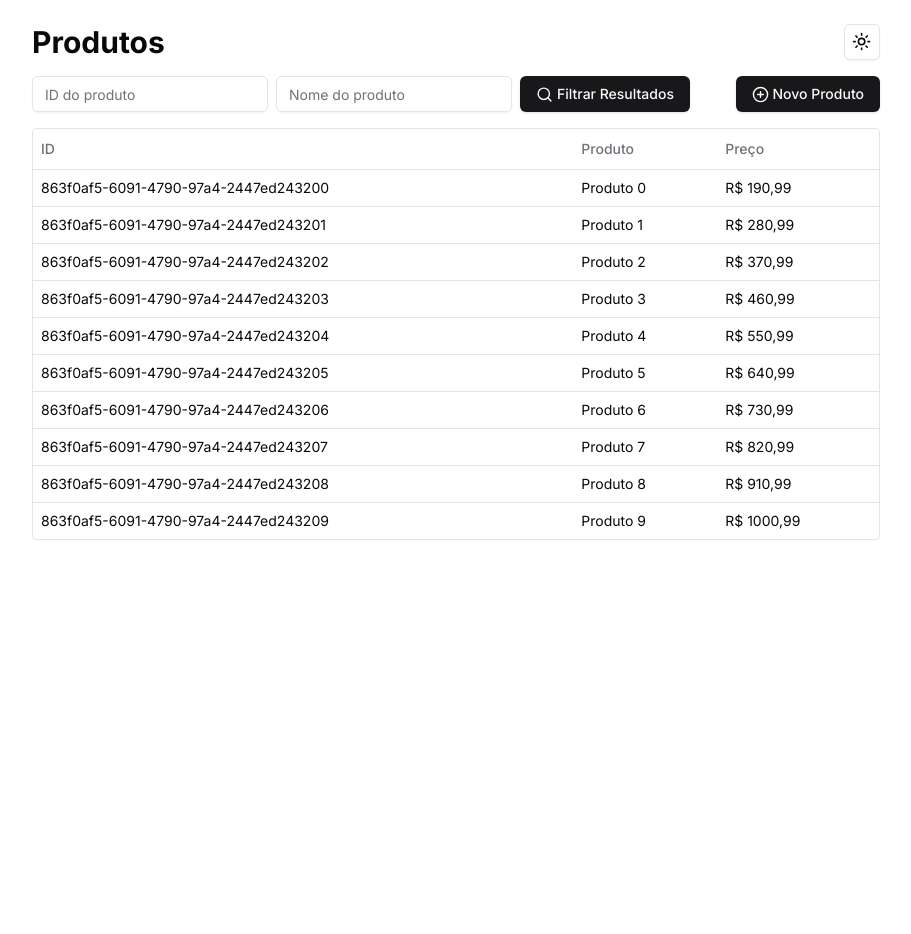
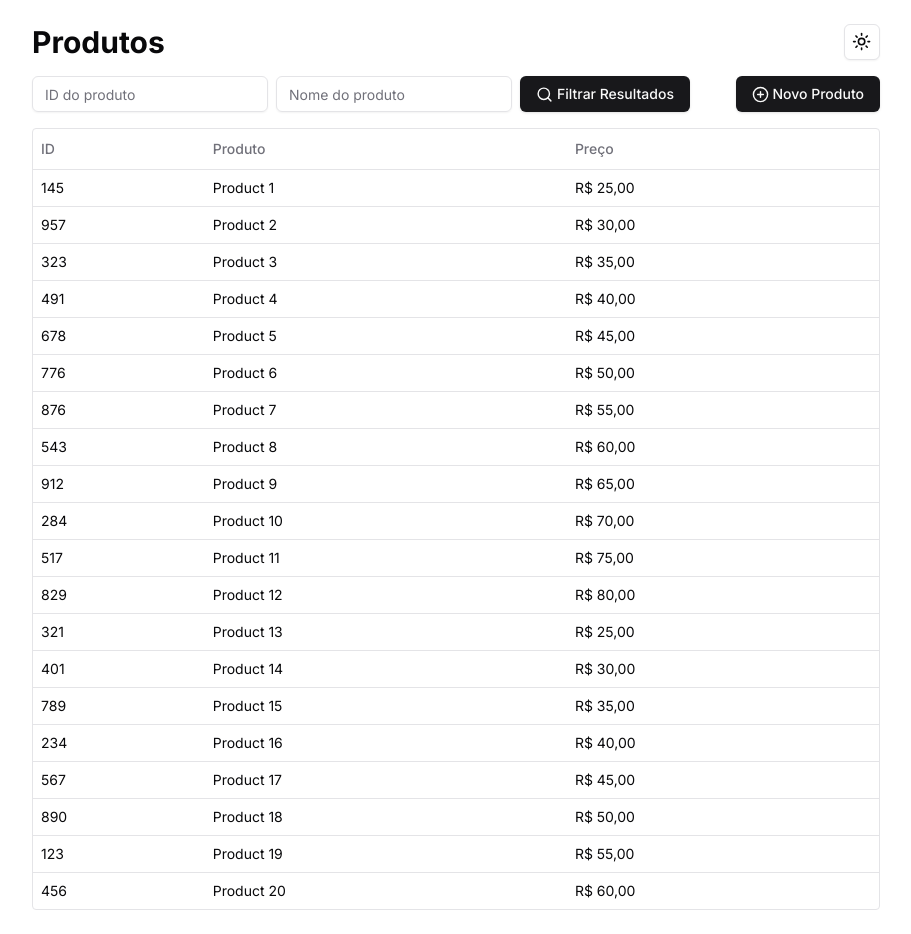
Before and after one commit to SantosVicente/http-state, a Next.js app: page / in a window 1280 px wide. Shown: the whole page, without its empty margins (184-1095 px from the left). Before the commit the page ends 800 px from the top, so only its background shows below. Built offline with nearby package versions, Linux system fonts and the light colour scheme.

Commit message:
chore: criando simulação de chamada de api

```diff
--- a/src/app/page.tsx
+++ b/src/app/page.tsx
@@ -30,9 +30,16 @@ import {
 import { Search, PlusCircle } from "lucide-react";
 import { Moon, Sun } from "lucide-react";
 import { useTheme } from "next-themes";
+import { Product, getProducts } from "@/data/products";
+import { useState } from "react";
 
 export default function Home() {
   const { theme, setTheme } = useTheme();
+  const [products, setProducts] = useState<Product[]>([]);
+
+  getProducts().then((products) => {
+    setProducts(products);
+  });
 
   return (
     <div className="p-6 max-w-4xl mx-auto space-y-4">
@@ -125,13 +132,15 @@ export default function Home() {
             </TableRow>
           </TableHeader>
           <TableBody>
-            {Array.from({ length: 10 }).map((_, i) => (
+            {products.map((product, i) => (
               <TableRow key={i}>
-                <TableCell>863f0af5-6091-4790-97a4-2447ed24320{i}</TableCell>
-                <TableCell>Produto {i}</TableCell>
+                <TableCell>{product.id}</TableCell>
+                <TableCell>{product.name}</TableCell>
                 <TableCell>
-                  R$ {i < 0 ? 1 : i + 1}
-                  {9 - i < 0 ? 0 : 9 - i}0,99
+                  {product.price.toLocaleString("pt-BR", {
+                    style: "currency",
+                    currency: "BRL",
+                  })}
                 </TableCell>
               </TableRow>
             ))}
--- /dev/null
+++ b/src/data/products.ts
@@ -0,0 +1,31 @@
+export interface Product {
+  id: number;
+  name: string;
+  price: number;
+}
+
+export async function getProducts() {
+  await new Promise((resolve) => setTimeout(resolve, 500));
+  return [
+    { id: 145, name: "Product 1", price: 25 },
+    { id: 957, name: "Product 2", price: 30 },
+    { id: 323, name: "Product 3", price: 35 },
+    { id: 491, name: "Product 4", price: 40 },
+    { id: 678, name: "Product 5", price: 45 },
+    { id: 776, name: "Product 6", price: 50 },
+    { id: 876, name: "Product 7", price: 55 },
+    { id: 543, name: "Product 8", price: 60 },
+    { id: 912, name: "Product 9", price: 65 },
+    { id: 284, name: "Product 10", price: 70 },
+    { id: 517, name: "Product 11", price: 75 },
+    { id: 829, name: "Product 12", price: 80 },
+    { id: 321, name: "Product 13", price: 25 },
+    { id: 401, name: "Product 14", price: 30 },
+    { id: 789, name: "Product 15", price: 35 },
+    { id: 234, name: "Product 16", price: 40 },
+    { id: 567, name: "Product 17", price: 45 },
+    { id: 890, name: "Product 18", price: 50 },
+    { id: 123, name: "Product 19", price: 55 },
+    { id: 456, name: "Product 20", price: 60 },
+  ];
+}
```
